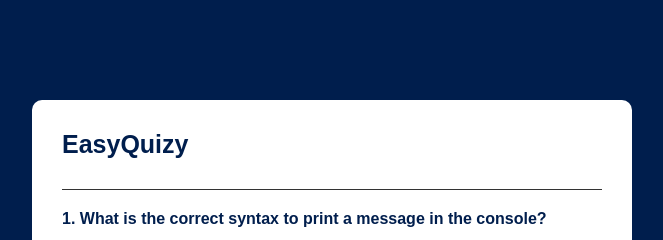
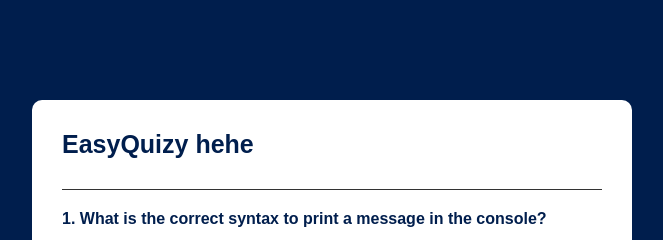
Before and after one commit to KevinYih/easyQuizyApp, a plain HTML site: page inde.html in a window 1280 px wide. Shown: the top 240 px of the page, without its empty margins (308-971 px from the left). Drawn offline with Linux system fonts and the light colour scheme.

Commit message:
test title

```diff
--- a/inde.html
+++ b/inde.html
@@ -8,7 +8,7 @@
   </head>
   <body>
     <div class="app">
-      <h1>EasyQuizy</h1>
+      <h1>EasyQuizy hehe</h1>
       <div class="quiz">
         <h2 id="question">Question here</h2>
         <div id="answer-button">
```
